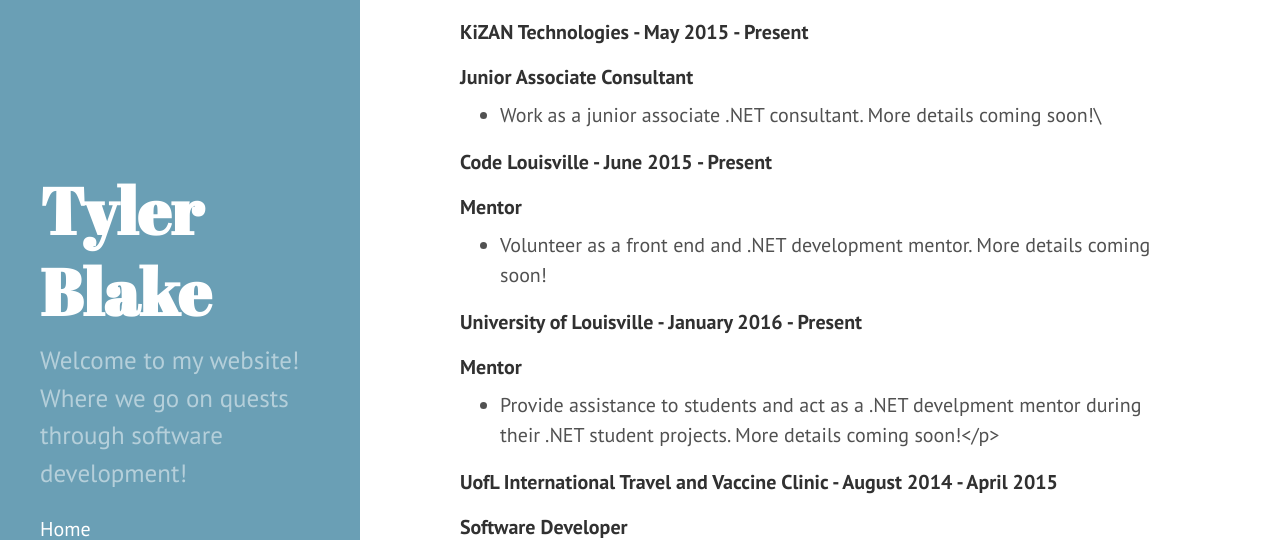
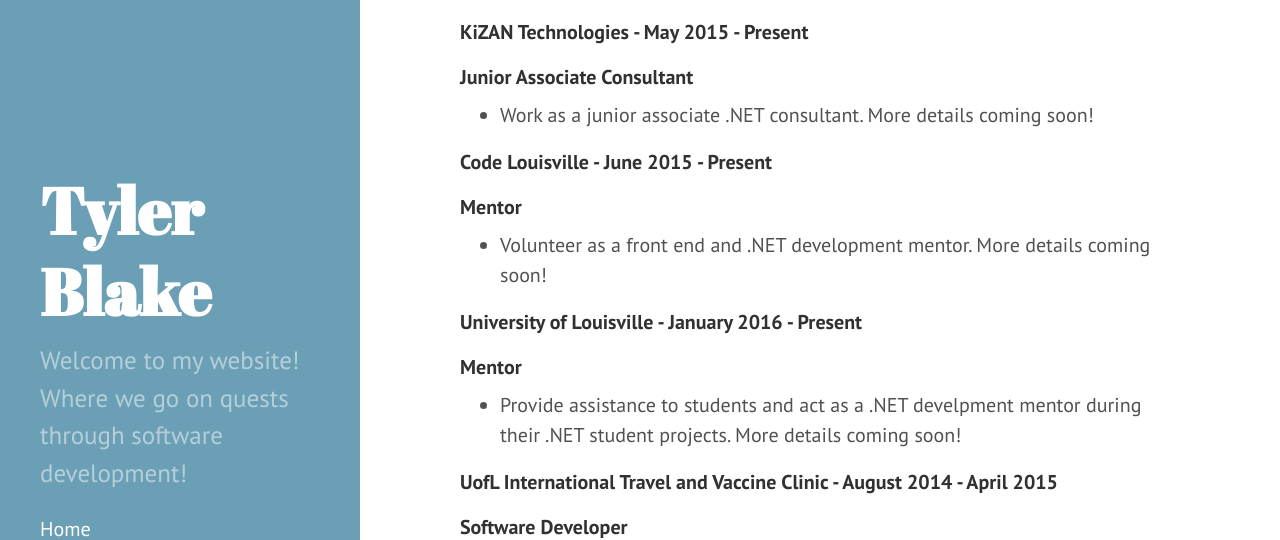
Before and after one commit to tylerablake/website, a Jekyll site: the page built from about.md, in a window 1280 px wide and 900 px high, scrolled down 436 px. Shown: the part 158-698 px from the top of the window. Built offline with Jekyll 4.4.1, drawn with Linux system fonts in a browser that asks for light colours.

```diff
--- a/about.md
+++ b/about.md
@@ -4,6 +4,7 @@ title: About
 ---
 
 ### Contact Info
+
 <p>Tyler Blake</p>
 <p href="http://www.linkedin.com/in/tyler-blake-2637274b">LinkedIn</p>
 <p href="http://github.com/tylerablake">github.com/tylerablake</p>
@@ -11,34 +12,53 @@ title: About
 
 
 ### Education Info
+
 #### University of Louisville, Louisville, KY
+
 ##### B.S.B.A, Computer Information Systems
+
 
 ### Experience
 
 #### KiZAN Technologies - May 2015 - Present
+
 ##### Junior Associate Consultant
-* Work as a junior associate .NET consultant. More details coming soon!\
+
+* Work as a junior associate .NET consultant. More details coming soon!
 
 #### Code Louisville - June 2015 - Present
+
 ##### Mentor
+
 * Volunteer as a front end and .NET development mentor. More details coming soon!
 
 #### University of Louisville - January 2016 - Present
+
 ##### Mentor
-* Provide assistance to students and act as a .NET develpment mentor during their .NET student projects. More details coming soon!</p>
+
+* Provide assistance to students and act as a .NET develpment mentor during their .NET student projects. More details coming soon!
 
 #### UofL International Travel and Vaccine Clinic - August 2014 - April 2015
+
 ##### Software Developer
+
 * Work as a .NET developer. More details coming soon!
 
 
 ### Skills
+
 ###### Languages
+
 * Coming Soon!
+
 ###### Applications
+
 * Coming Soon!
+
 ###### Databases
+
 * Coming Soon!
+
 ###### Technical Writing
+
 * Coming Soon!
```
